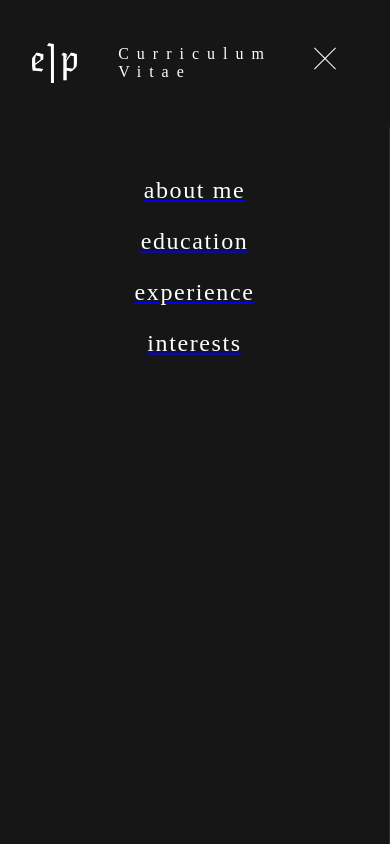
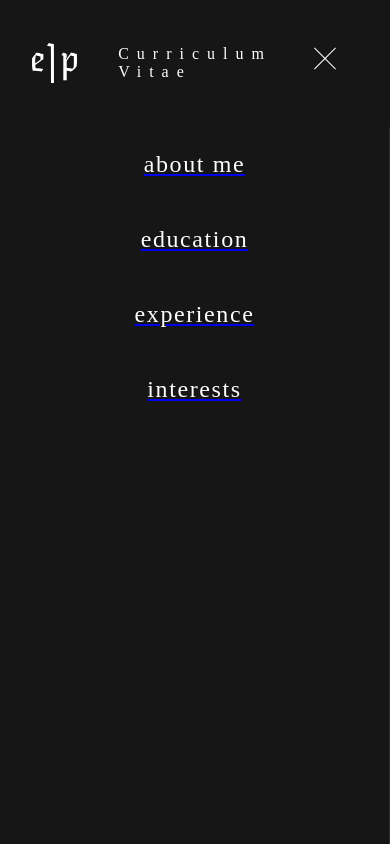
Before and after one commit to Phamern/t16_digital_cv, a Svelte app: page / in a window 390 px wide. Shown: the top 844 px of the page. Built offline with nearby package versions, Linux system fonts and the light colour scheme; the HTML template or start-up script is replaced by a standard one; a web font is replaced by a local one.

Commit message:
Fixing responsivness structure on Eivind. Html cleanup and hierachy, image placement

```diff
--- a/src/App.svelte
+++ b/src/App.svelte
@@ -13,19 +13,19 @@
 	let open = false;
 	let show = false;
 
-	const hideMe = () => {
+	const toggleSideNav = () => {
 		if(window.innerWidth < 770) {
 			open = !open
 		}
 	}
 
-	const showNav = () => {
+	const handleBurgerAnimation = () => {
 		show = !show
 	}
 
 	const handleClick = () => {
-		hideMe()
-		showNav()
+		toggleSideNav()
+		handleBurgerAnimation()
 	}
 
 </script>
--- a/src/components/Details.svelte
+++ b/src/components/Details.svelte
@@ -15,8 +15,6 @@ const handleClick = () => {
 
 </script>
 
-
-
 <div class='show-details-group'>
   <p class='show-details' on:click={handleClick}>{hideText} details</p>
   <img class:active={show} on:click={handleClick} class='arrow' src="../img/arrow.png" alt="arrow">
@@ -31,6 +29,7 @@ const handleClick = () => {
     {/if}
   </div>
 {/if}
+
 <style>
 
  .active {
--- a/src/components/Education.svelte
+++ b/src/components/Education.svelte
@@ -3,23 +3,22 @@
   import { data } from "../data/data.js";
   import Details from './Details.svelte'
 
-  let show = false;
-  let showText = 'Show';
+  // let show = false;
+  // let showText = 'Show';
 
-  const showDetail = (i) => {
-    if( i === show) {
-      show = false;
+  // const showDetail = (i) => {
+  //   if( i === show) {
+  //     show = false;
 
-    } else {
-      show = i
-    }
-  }
+  //   } else {
+  //     show = i
+  //   }
+  // }
 </script>
 
 
 <main in:fly={{ y: 200, duration: 1500, delay: 100}} out:fade={{duration: 10}} class="main-categories">
   <h1 class="title title-education">Education</h1>
-
   <section class="info-groups">
     {#each data.educationHistory as education, i}
         <div class="interaction-design">
--- a/src/components/Eivind.svelte
+++ b/src/components/Eivind.svelte
@@ -4,23 +4,28 @@
 
 </script>
 
+<main in:fly={{ y: 200, duration: 1500, delay: 100}} out:fade={{duration: 10}} class="main-categories">
 
-<main in:fly={{ y: 200, duration: 1500, delay: 100}} out:fade={{duration: 10}} class="main-categories">
-  <h1 class="title title-eivind">Eivind Pham</h1>
-  <div class='info-group'>
-    <div class="info-text">
-      <div class="mystory">
+  <h1 class="title">Eivind Pham</h1>
+  <section class="section-wrapper">
+      <div class="display-eivind-image">
+        <img class='display-image' src="img/profile-image-eivind.jpg" alt="display eivind">
+      </div>
+      <div class='intro-text'>
+      <div class="text-about-me">
         <h2>My story</h2>
         <p>26 years old creative from Kristiansand, Norway. From birth I’ve always been curious and observant of environments and other human beings. </p>
       </div>
-      <div class="mystory2">
+      <div class="keywords">
         <h2>Keywords</h2>
         <li class='keywords'>Adaptable</li>
         <li class='keywords'>Curious</li>
         <li class='keywords'>Calm</li>
       </div>
-      <div class='contact-info'>
-        <h2>Contact Info</h2>
+      </div>
+  </section>
+  <section class="contact-info-wrapper">
+        <h2 class='contact-title'>Contact Info</h2>
         {#each data.contactInfo as item}
           <li>{item.birth}</li>
           <li>{item.adress}</li>
@@ -28,18 +33,41 @@
           <li>{item.email}</li>
           <li><a href='http://www.eivindpham.no'>{item.website}</a></li>
         {/each}
-      </div>
-    </div>
-    <div class="display-eivind-image">
-      <img class='display-image' src="img/profile-image-eivind.jpg" alt="display eivind">
-    </div>
-  </div>
+  </section>
 </main>
-
 
 <style>
 
-   li {
+  .section-wrapper {
+    display: grid;
+    width: 100%;
+    grid-template-columns: repeat(2, 1fr);
+    grid-template-rows: 1fr;
+    gap: 5rem;
+  }
+
+  .display-eivind-image {
+    grid-column:  2 / 3;
+    grid-row: 1 / 2;
+  }
+
+  .display-image {
+    width: 25vw;
+  }
+
+  .intro-text {
+    grid-column: 1 / 2;
+    grid-row: 1 / 2;
+  }
+
+  .intro-text p {
+    width: 400px;
+    font-size: 1.5rem;
+    font: 100;
+    line-height: 3rem;
+  }
+
+  li {
     font-weight: 100;
     font-family: 'Roboto', monospace;
     padding: 1rem 0;
@@ -51,33 +79,69 @@
     transition: 0.2s;
     font-weight: 100;
   }
+
   a:hover {
     color: #2e2e2e;
   }
 
-  .title {
-    justify-self: left;
+  .contact-info-wrapper {
+    display: grid;
+    grid-template-columns: repeat(1fr);
+    width: 100%;
+    justify-content: center;
+  }
+
+  .contact-title {
+    text-align: center;
+  }
+  /* .intro {
+    display: grid;
+    grid-template-columns: repeat(2, 1fr);
   }
 
   .info-group {
     display: grid;
     height: auto;
-    grid-template-columns: repeat(2, 1fr);
+    grid-template-columns: repeat(1, 1fr);
     gap: 3rem;
-  }
+  } */
 
   .keywords {
     font-family: 'Eczar', serif;
     font-size: 1.3rem;
   }
 
-  .display-eivind-image {
-    grid-column:  2;
-    justify-content: right;
+
+  @media (max-width: 768px) {
+    .section-wrapper {
+      grid-template-columns: 1fr;
+      grid-template-rows: auto 1fr;
+      gap: 3rem;
+      justify-content: left;
+    }
+
+    .display-eivind-image {
+      grid-column: 1;
+      grid-row: 1 / 1;
+      display: grid;
+      padding-top: 3rem;
+      place-items: center;
+      height: 60vh;
+    }
+
+    .intro-text p {
+    width: 70vw;
+    font-size: 1.5rem;
+    font-weight: 100;
+    line-height: 3rem;
   }
+    .intro-text {
+      grid-row: 2;
+    }
 
-  .display-image {
-    width: 25vw;
+    .display-image {
+      width: 250px;
+    }
   }
 
 </style>
--- a/src/components/Experience.svelte
+++ b/src/components/Experience.svelte
@@ -5,7 +5,6 @@
   import Details from './Details.svelte'
 
 </script>
-
 
 <main in:fly={{ y: 200, duration: 1500, delay: 100}} out:fade={{duration: 10}} class="main-categories">
   <h1 class="title title-experience">Experience</h1>
@@ -24,7 +23,6 @@
     {/each}
   </section>
 </main>
-
 
 <style>
 
--- a/src/components/Interests.svelte
+++ b/src/components/Interests.svelte
@@ -5,7 +5,6 @@
   import Details from './Details.svelte'
 
 </script>
-
 
 <main in:fly={{ y: 200, duration: 1500, delay: 100}} out:fade={{duration: 10}} class="main-categories">
   <h1 class="title">Interests</h1>
@@ -24,7 +23,6 @@
     {/each}
   </section>
 </main>
-
 
 <style>
 
--- a/src/components/SideNav.svelte
+++ b/src/components/SideNav.svelte
@@ -7,7 +7,7 @@
 </script>
 
 	<nav in:fly={{x: -300, duration: 500}} out:fly class='side-nav'>
-		<div>
+		<div class='menu-item-wrapper'>
 			<Link to='/'><p on:click={handleClick} class='menu-items'>about me</p></Link>
 			<Link to='education'><p on:click={handleClick} class='menu-items'>education</p></Link>
 			<Link to='experience'><p on:click={handleClick} class='menu-items'>experience</p></Link>
@@ -63,6 +63,11 @@
 		z-index: 10;
 	}
 
+	.menu-item-wrapper {
+		display: grid;
+		place-items: center;
+	}
+
 	.menu-items {
 		font-size: 1.5rem;
 	}
```
Lines whose indentation alone changed are shown as unchanged.
